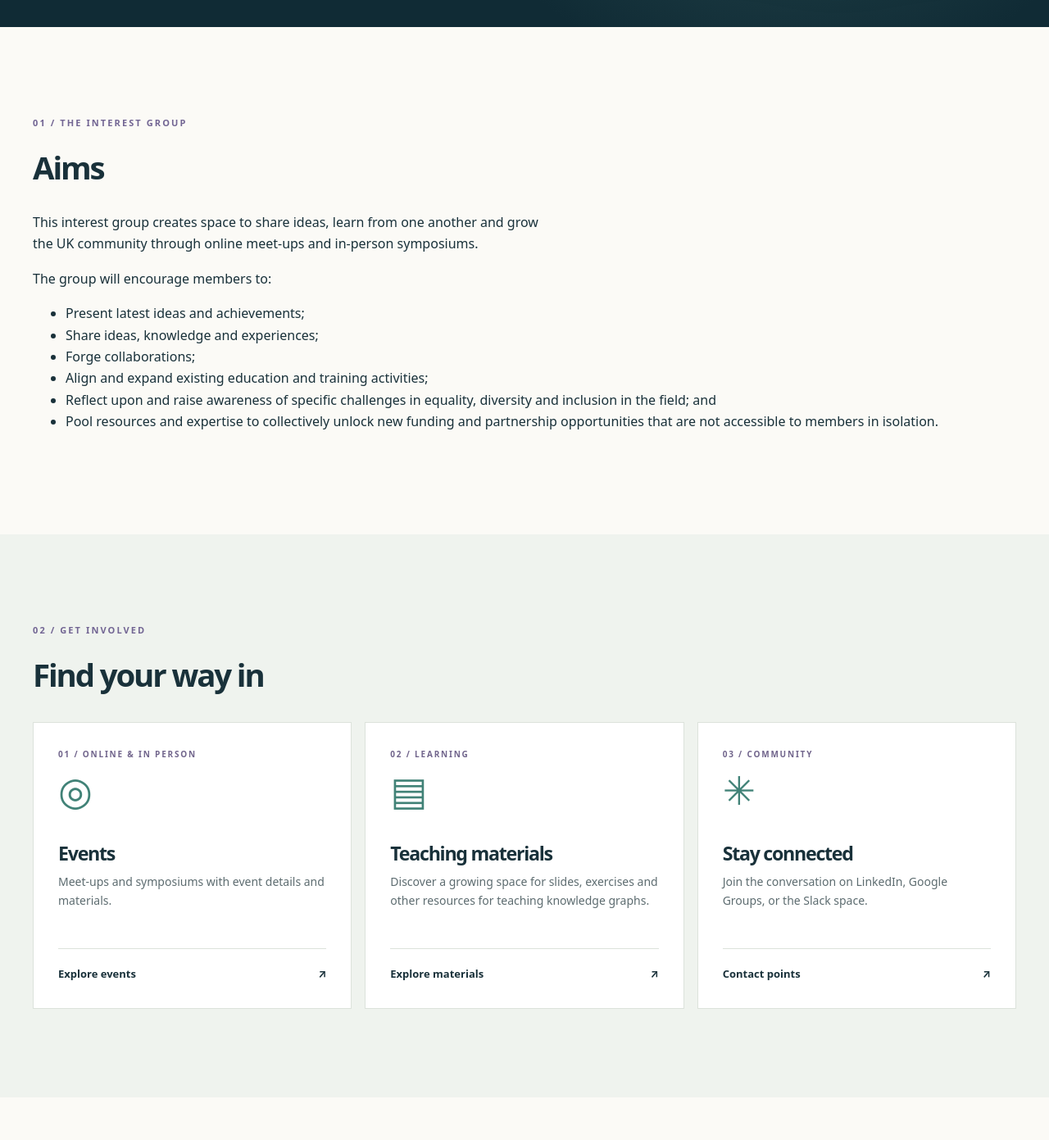
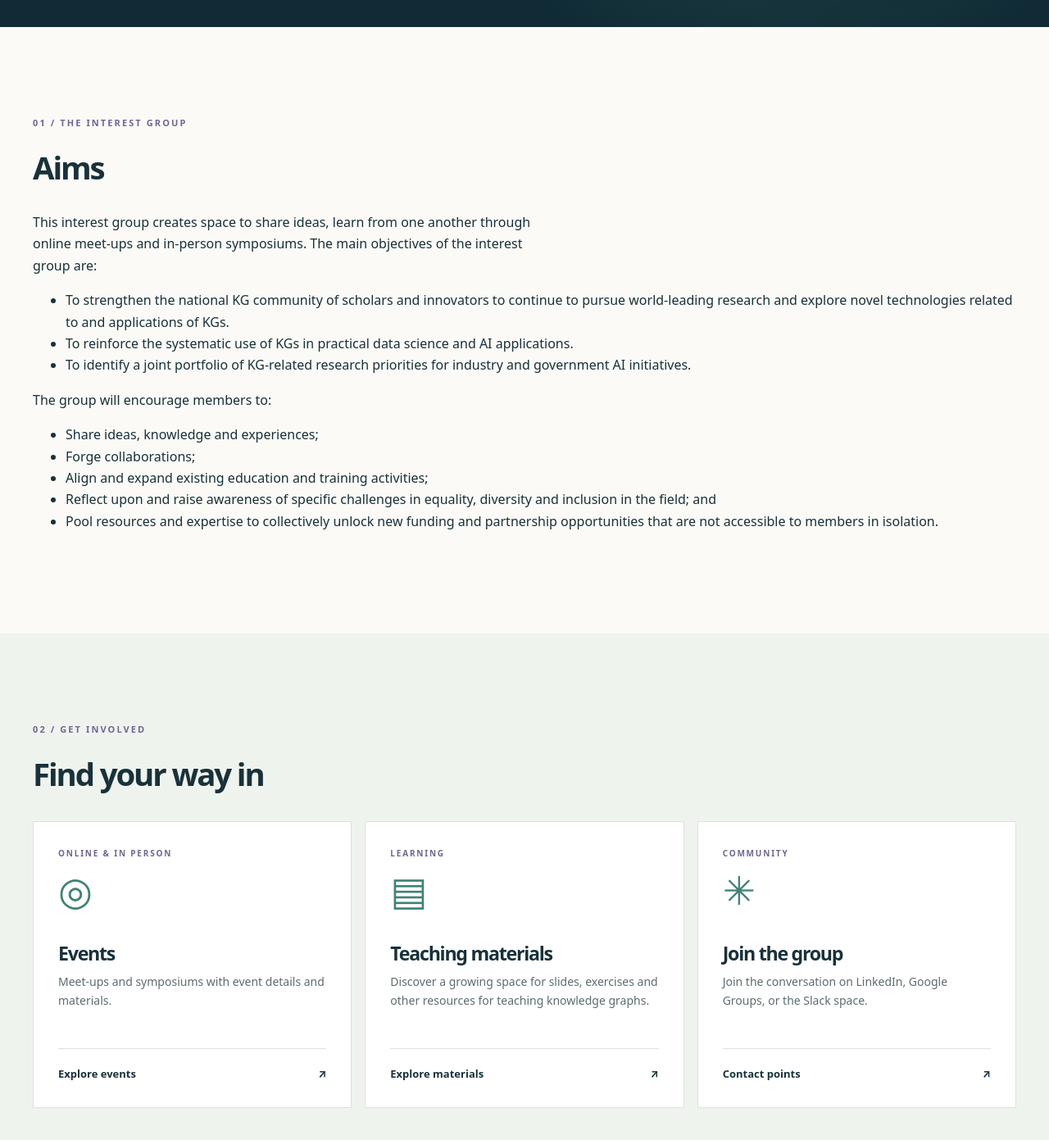
Before and after one commit to uk-knowledge-graphs/uk-knowledge-graphs.github.io, a Jekyll site: the page built from index.html, in a window 1280 px wide and 1400 px high, scrolled down 704 px. Shown: the top 1391 px of the window at 82% size. Built offline with Jekyll 4.4.1, drawn with Linux system fonts in a browser that asks for light colours; some of the changed text lies outside the part shown.

Commit message:
Updated agenda and other bits

```diff
--- a/_data/chairs.yml
+++ b/_data/chairs.yml
@@ -20,8 +20,8 @@
   url: https://theodi.org/profile/andrew-newman/
 - name: Nigel Dewdney
   affiliation: The Alan Turing Institute
-  image: /assets/images/chairs/nigel-dewdney.svg
-  url: https://uk-knowledge-graphs.github.io/
+  image: /assets/images/chairs/nigel.jpg
+  url: https://www.turing.ac.uk/
 - name: Ernesto Jimenez-Ruiz
   affiliation: City St George's, University of London
   image: /assets/images/chairs/ernesto.png
--- a/_layouts/default.html
+++ b/_layouts/default.html
@@ -22,7 +22,7 @@
         <a href="{{ '/events/' | relative_url }}" {% if page.url contains '/events/' %}aria-current="page"{% endif %}>Events</a>
         <a href="{{ '/teaching/' | relative_url }}" {% if page.url contains '/teaching/' %}aria-current="page"{% endif %}>Teaching</a>
         <a href="{{ '/#chairs' | relative_url }}">Chairs</a>
-        <a href="{{ '/#contact' | relative_url }}">Contact</a>
+        <a href="{{ '/#contact' | relative_url }}">Join the group</a>
       </nav>
     </div>
   </header>
--- a/index.html
+++ b/index.html
@@ -29,11 +29,16 @@ description: Join the UK Knowledge Graphs Interest Group
   <div>
   <h2>Aims</h2>
 
-    <p>This interest group creates space to share ideas, learn from one another and grow the UK community through online meet-ups and in-person symposiums.</p>
+    <p>This interest group creates space to share ideas, learn from one another through online meet-ups and in-person symposiums. The main objectives of the interest group are:</p>
+
+<ul>
+<li>To strengthen the national KG community of scholars and innovators to continue to pursue world-leading research and explore novel technologies related to and applications of KGs.</li>
+<li>To reinforce the systematic use of KGs in practical data science and AI applications.</li>
+<li>To identify a joint portfolio of KG-related research priorities for industry and government AI initiatives.</li>
+</ul>
 
 <p>The group will encourage members to:</p>
 <ul>
-<li>Present latest ideas and achievements;</li>
 <li>Share ideas, knowledge and experiences;</li>
 <li>Forge collaborations;</li>
 <li>Align and expand existing education and training activities;</li>
@@ -50,10 +55,10 @@ description: Join the UK Knowledge Graphs Interest Group
 	<!--<p>Different formats, one connected community.</p>-->
 	</div>
     <div class="feature-grid">
-      <a class="feature-card" href="{{ '/events/' | relative_url }}"><span class="feature-num">01 / ONLINE &amp; IN PERSON</span><div class="feature-icon" aria-hidden="true">◎</div><h3>Events</h3><p>Meet-ups and symposiums with event details and materials.</p><span class="card-link">Explore events <span aria-hidden="true">↗</span></span></a>
-      <a class="feature-card" href="{{ '/teaching/' | relative_url }}"><span class="feature-num">02 / LEARNING</span><div class="feature-icon" aria-hidden="true">▤</div><h3>Teaching materials</h3><p>Discover a growing space for slides, exercises and other resources for teaching knowledge graphs.</p><span class="card-link">Explore materials <span aria-hidden="true">↗</span></span></a>
-	  <!-- <a class="feature-card" href="https://github.com/turing-knowledge-graphs/teaching/blob/main/README.md"><span class="feature-num">02 / LEARNING</span><div class="feature-icon" aria-hidden="true">▤</div><h3>Teaching materials</h3><p>Discover a growing space for slides, exercises and other resources for teaching knowledge graphs.</p><span class="card-link">Explore materials <span aria-hidden="true">↗</span></span></a> -->
-      <a class="feature-card" href="{{ '/#contact' | relative_url }}"><span class="feature-num">03 / COMMUNITY</span><div class="feature-icon" aria-hidden="true">✳</div><h3>Stay connected</h3><p>Join the conversation on LinkedIn, Google Groups, or the Slack space.</p><span class="card-link">Contact points <span aria-hidden="true">↗</span></span></a>
+      <a class="feature-card" href="{{ '/events/' | relative_url }}"><span class="feature-num">ONLINE &amp; IN PERSON</span><div class="feature-icon" aria-hidden="true">◎</div><h3>Events</h3><p>Meet-ups and symposiums with event details and materials.</p><span class="card-link">Explore events <span aria-hidden="true">↗</span></span></a>
+      <a class="feature-card" href="{{ '/teaching/' | relative_url }}"><span class="feature-num">LEARNING</span><div class="feature-icon" aria-hidden="true">▤</div><h3>Teaching materials</h3><p>Discover a growing space for slides, exercises and other resources for teaching knowledge graphs.</p><span class="card-link">Explore materials <span aria-hidden="true">↗</span></span></a>
+	  <!-- <a class="feature-card" href="https://github.com/turing-knowledge-graphs/teaching/blob/main/README.md"><span class="feature-num">LEARNING</span><div class="feature-icon" aria-hidden="true">▤</div><h3>Teaching materials</h3><p>Discover a growing space for slides, exercises and other resources for teaching knowledge graphs.</p><span class="card-link">Explore materials <span aria-hidden="true">↗</span></span></a> -->
+      <a class="feature-card" href="{{ '/#contact' | relative_url }}"><span class="feature-num">COMMUNITY</span><div class="feature-icon" aria-hidden="true">✳</div><h3>Join the group</h3><p>Join the conversation on LinkedIn, Google Groups, or the Slack space.</p><span class="card-link">Contact points <span aria-hidden="true">↗</span></span></a>
     </div>
   </div>
 </section>
@@ -73,7 +78,7 @@ description: Join the UK Knowledge Graphs Interest Group
 
 <section class="section section-tint" id="contact">
   <div class="container">
-    <div class="section-heading"><div><span class="section-kicker">04 / CONTACT POINT</span><h2>Stay connected</h2></div><p>Find community updates and conversations, or write to the organisers.</p></div>
+    <div class="section-heading"><div><span class="section-kicker">04 / JOIN THE GROUP</span><h2>Stay connected</h2></div><p>Find community updates and conversations, or write to the organisers.</p></div>
     <div class="contact-grid">
       <a class="contact-card" href="{{ site.data.contact.linkedin | escape }}"><h3>LinkedIn group</h3><p>Connect with people working on knowledge graphs.</p><span>Open LinkedIn group ↗</span></a>
       <a class="contact-card" href="{{ site.data.contact.google_group | escape }}"><h3>Google group</h3><p>Follow community discussions and updates.</p><span>Open Google group ↗</span></a>
```
Also changed, not shown: _events/symposium-2026.md (+3 -1 lines), assets/images/chairs/nigel.jpg (added).
